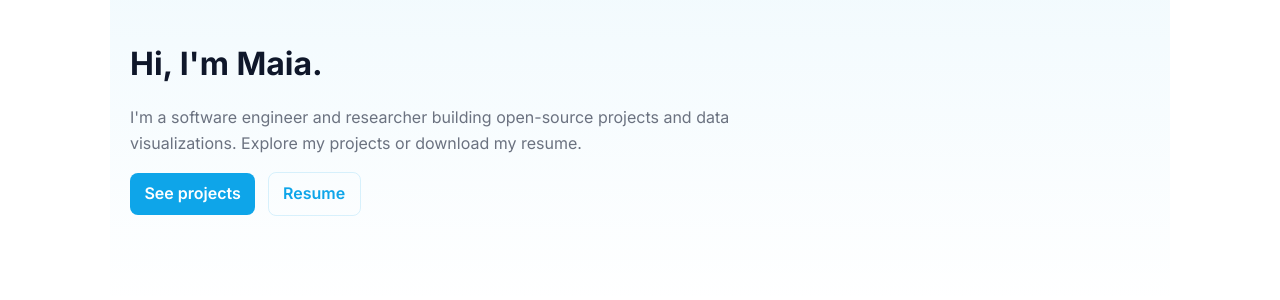
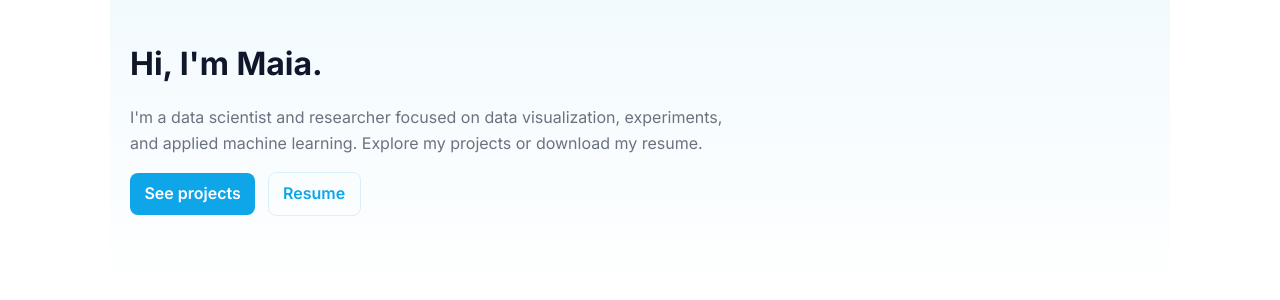
Before and after one commit to maiacz/website, a Jekyll site: the page built from index.md, in a window 1280 px wide. Shown: the part 120-420 px from the top of the page. Built offline with Jekyll 4.4.1, drawn with Linux system fonts in a browser that asks for light colours.

Commit message:
Update site description and bios to data scientist/researcher wording
Co-authored-by: Copilot <223556219+Copilot@users.noreply.github.com>

```diff
--- a/_config.yml
+++ b/_config.yml
@@ -1,5 +1,5 @@
 title: "Maia Czerwonka"
-description: "Personal Page"
+description: "I'm a data scientist and researcher focused on data visualization, experiments, and applied machine learning."
 sidebar_links:
   - title: LinkedIn
     url: https://www.linkedin.com/in/maiacz
--- a/index.md
+++ b/index.md
@@ -7,7 +7,7 @@ permalink: /
 <section class="hero">
   <div class="container">
     <h1>Hi, I'm Maia.</h1>
-    <p>I'm a software engineer and researcher building open-source projects and data visualizations. Explore my projects or download my resume.</p>
+    <p>I'm a data scientist and researcher focused on data visualization, experiments, and applied machine learning. Explore my projects or download my resume.</p>
     <p><a class="btn" href="/projects/">See projects</a> <a class="btn ghost" href="/resume/">Resume</a></p>
   </div>
 </section>
```
Also changed, not shown: about.md (+1 -1 lines).
